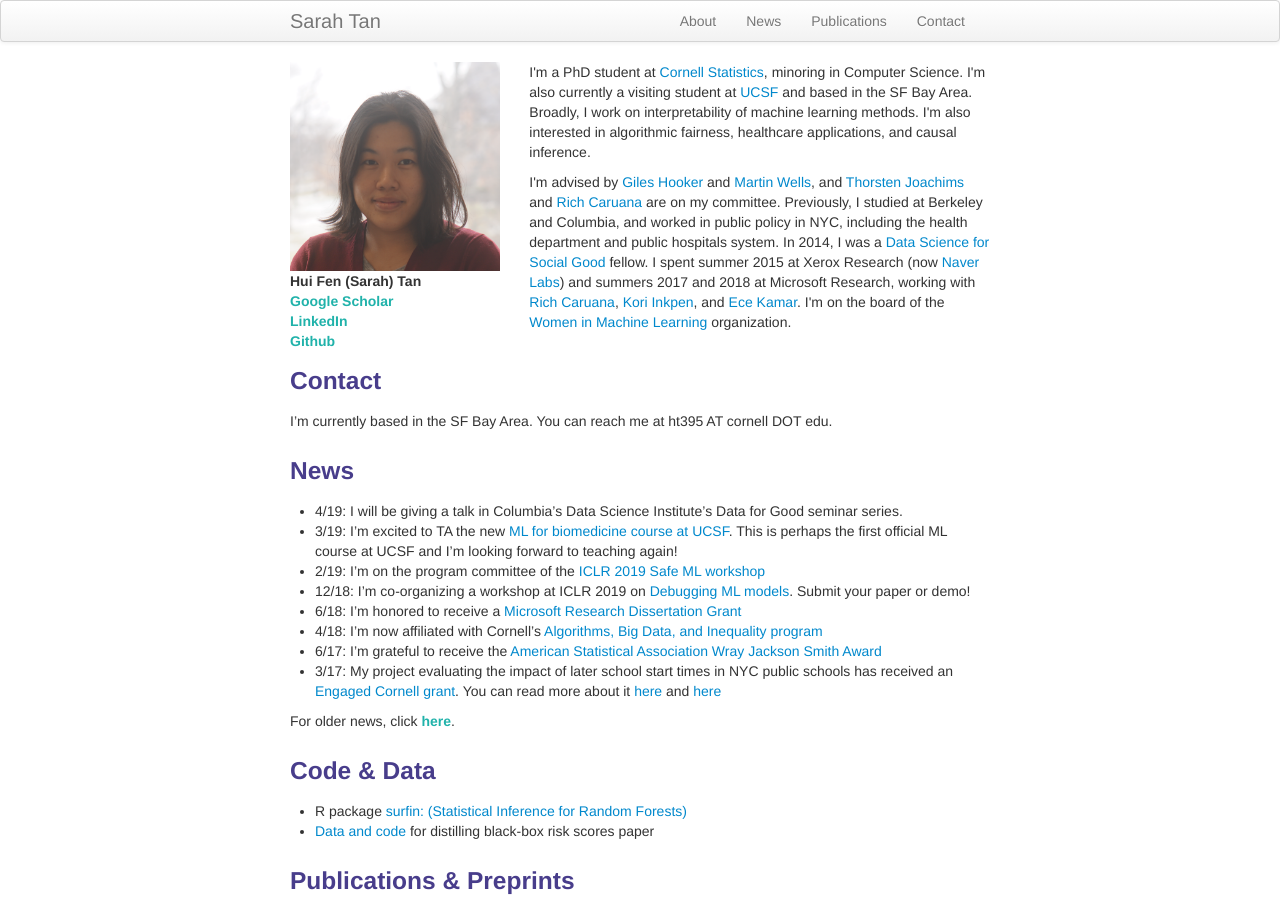
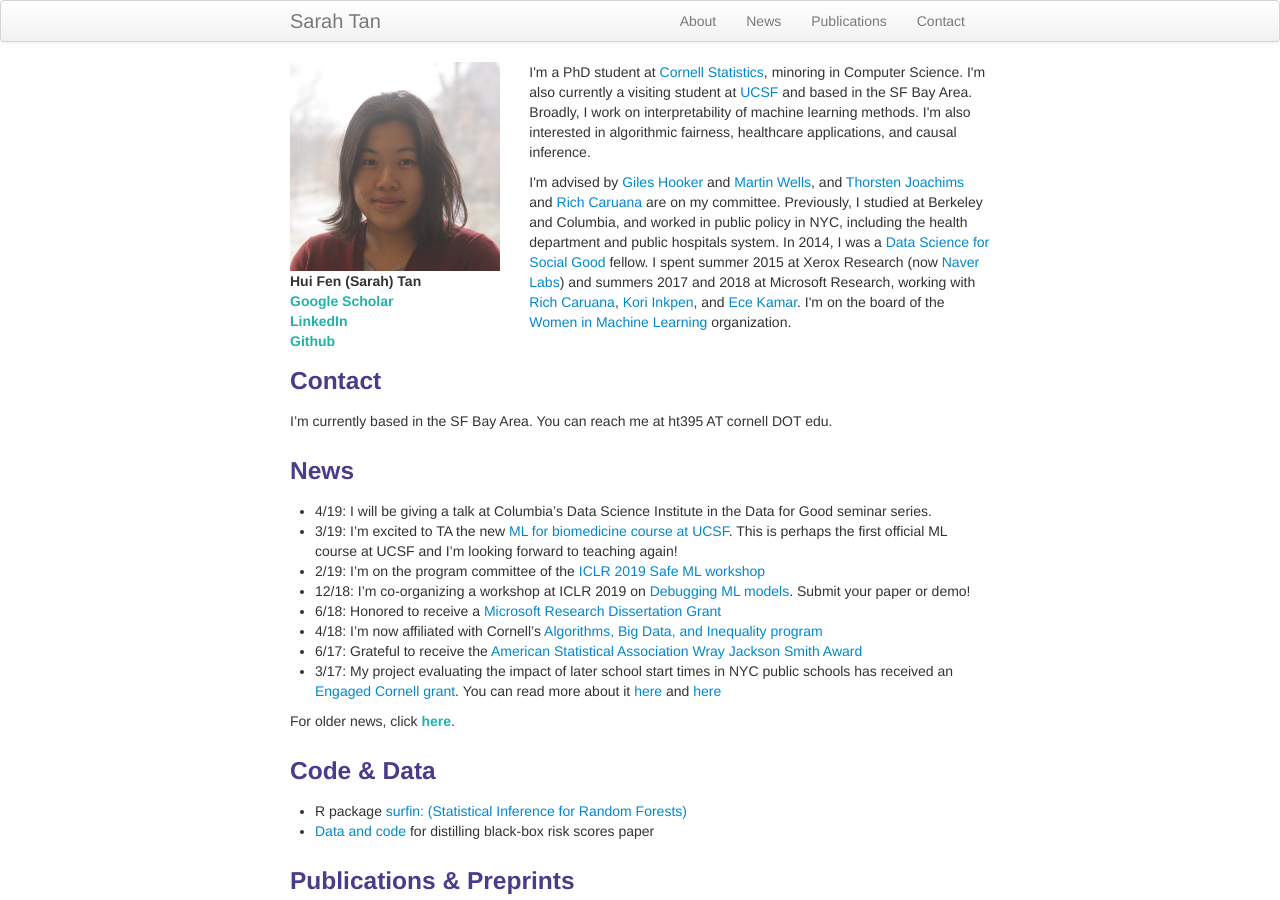
Before and after one commit to shftan/shftan.github.io, a Jekyll site: the page built from index.md, in a window 1280 px wide and 900 px high. Built offline with Jekyll 4.4.1, drawn with Linux system fonts in a browser that asks for light colours.

Commit message:
Update index.md

```diff
--- a/index.md
+++ b/index.md
@@ -30,13 +30,13 @@ I'm currently based in the SF Bay Area. You can reach me at ht395 AT cornell DOT
 
 <div class="row-fluid" id="news"><h3>News</h3>
 </div>
-- 4/19: I will be giving a talk in Columbia's Data Science Institute's Data for Good seminar series.
+- 4/19: I will be giving a talk at Columbia's Data Science Institute in the Data for Good seminar series.
 - 3/19: I'm excited to TA the new [ML for biomedicine course at UCSF](http://ticr.ucsf.edu/courses/schedule/machine_learning.html). This is perhaps the first official ML course at UCSF and I'm looking forward to teaching again!
 - 2/19: I'm on the program committee of the [ICLR 2019 Safe ML workshop](https://sites.google.com/view/safeml-iclr2019/home)
 - 12/18: I'm co-organizing a workshop at ICLR 2019 on [Debugging ML models](https://debug-ml-iclr2019.github.io/). Submit your paper or demo!
-- 6/18: I'm honored to receive a [Microsoft Research Dissertation Grant](https://www.microsoft.com/en-us/research/academic-program/dissertation-grant/#!grant-recipients)
+- 6/18: Honored to receive a [Microsoft Research Dissertation Grant](https://www.microsoft.com/en-us/research/academic-program/dissertation-grant/#!grant-recipients)
 - 4/18: I'm now affiliated with Cornell's [Algorithms, Big Data, and Inequality program](http://socialsciences.cornell.edu/algorithms/)
-- 6/17: I'm grateful to receive the [American Statistical Association Wray Jackson Smith Award](http://stattrak.amstat.org/2017/07/01/smithscholarship/)
+- 6/17: Grateful to receive the [American Statistical Association Wray Jackson Smith Award](http://stattrak.amstat.org/2017/07/01/smithscholarship/)
 - 3/17: My project evaluating the impact of later school start times in NYC public schools has received an [Engaged Cornell grant](http://engaged.cornell.edu/recipient/2017-18-engaged-graduate-student-grant-recipients/). You can read more about it [here](https://cals.cornell.edu/news/engaged-graduate-student-grants-fund-phd-students/) and [here](http://news.cornell.edu/stories/2017/04/engaged-graduate-student-grants-fund-16-phd-students)
 
 For older news, click <a class="paper" href="oldernews.html">here</a>.
```
